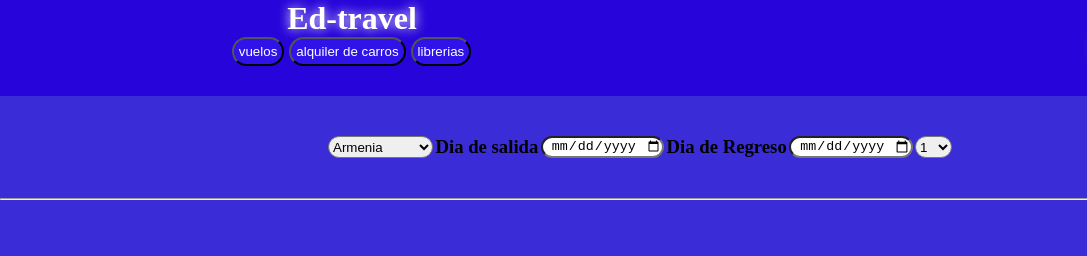
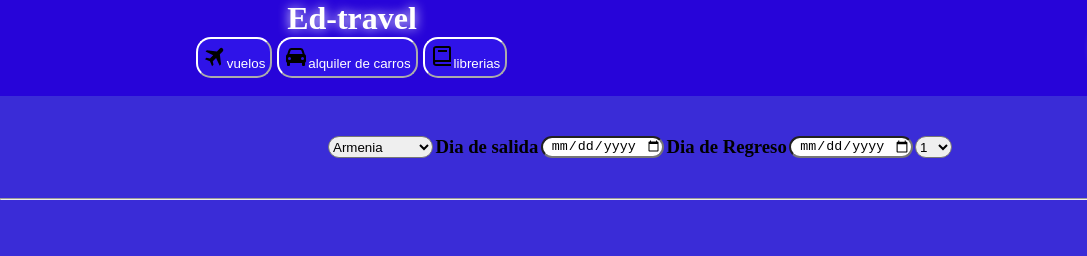
Before and after one commit to Juancaparra/Trabajo, a plain HTML site: page index.html in a window 1280 px wide. Shown: the top 256 px of the page, 0-1087 px from the left. Drawn offline with nearby package versions, Linux system fonts and the light colour scheme.

Commit message:
iconos del menu insertados

```diff
--- a/Styles/styles.css
+++ b/Styles/styles.css
@@ -40,10 +40,12 @@ body {
     color: rgb(255, 255, 255);
     border-radius: 15px;
     cursor: pointer;
+    border-color: white;
   }
 
   button:hover {
-    background-color: grey;
+    background-color: rgb(255, 255, 255);
+    color: black;
   }
 
 
--- a/index.html
+++ b/index.html
@@ -12,9 +12,9 @@
     <div class="content-1">
    <h1 class="tit-1">Ed-travel</h1>
     <ul>
-        <button>vuelos</button>
-        <button>alquiler de carros</button>
-        <button>librerias</button>
+        <button><box-icon type='solid' name='plane-alt'><img src="Assets/icons/bxs-plane-alt.svg" alt=""></box-icon>vuelos</button>
+        <button><box-icon name='car' type='solid' ><img src="Assets/icons/bxs-car.svg" alt=""></box-icon>alquiler de carros</button>
+        <button><box-icon name='book' ><img src="Assets/icons/bx-book.svg" alt=""></box-icon>librerias</button>
     </ul>
 </div>
 <div class="container-logo">
```
Also changed, not shown: Assets/icons/bx-book.svg (added), Assets/icons/bxs-car.svg (added), Assets/icons/bxs-plane-alt.svg (added).
